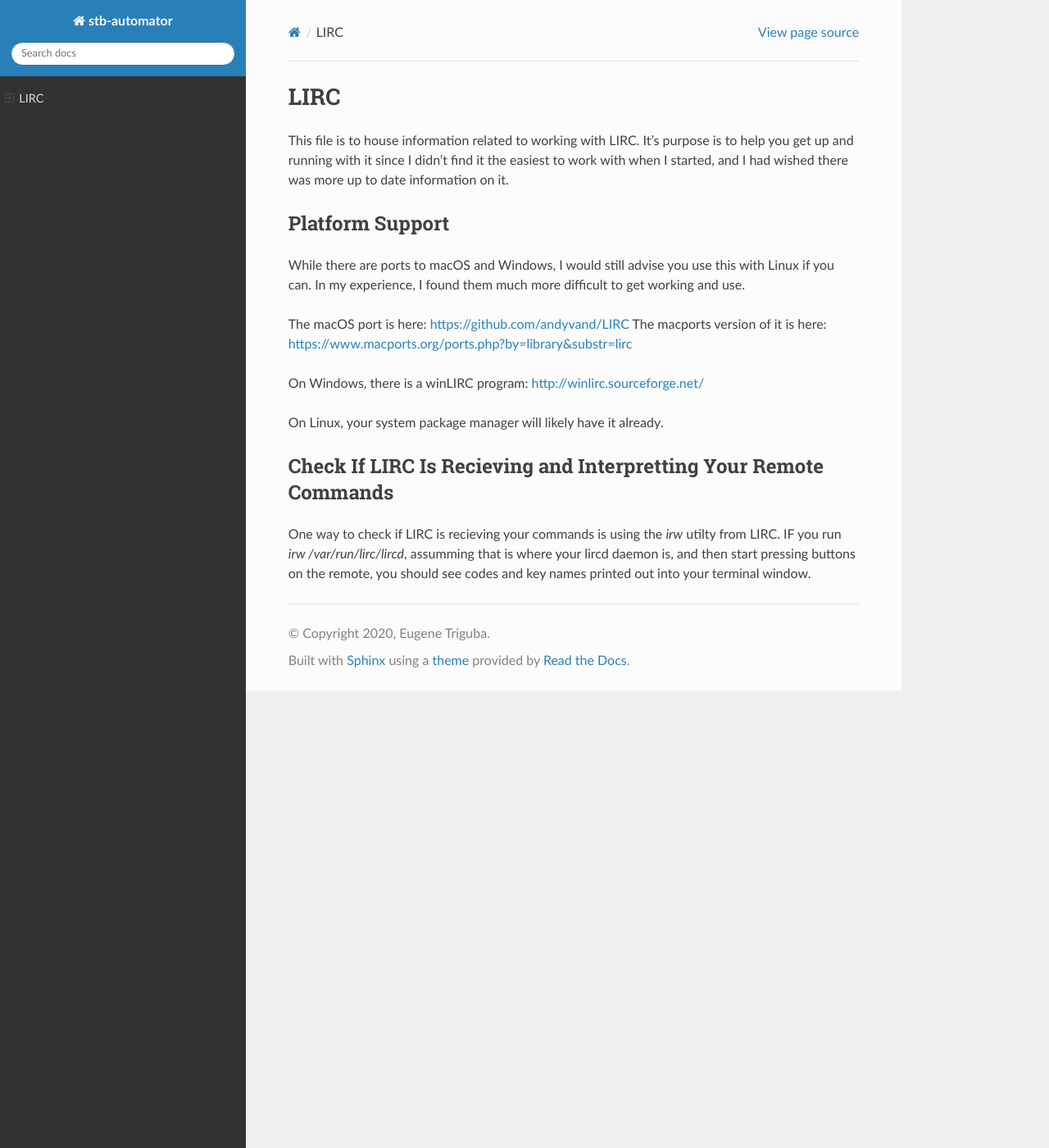
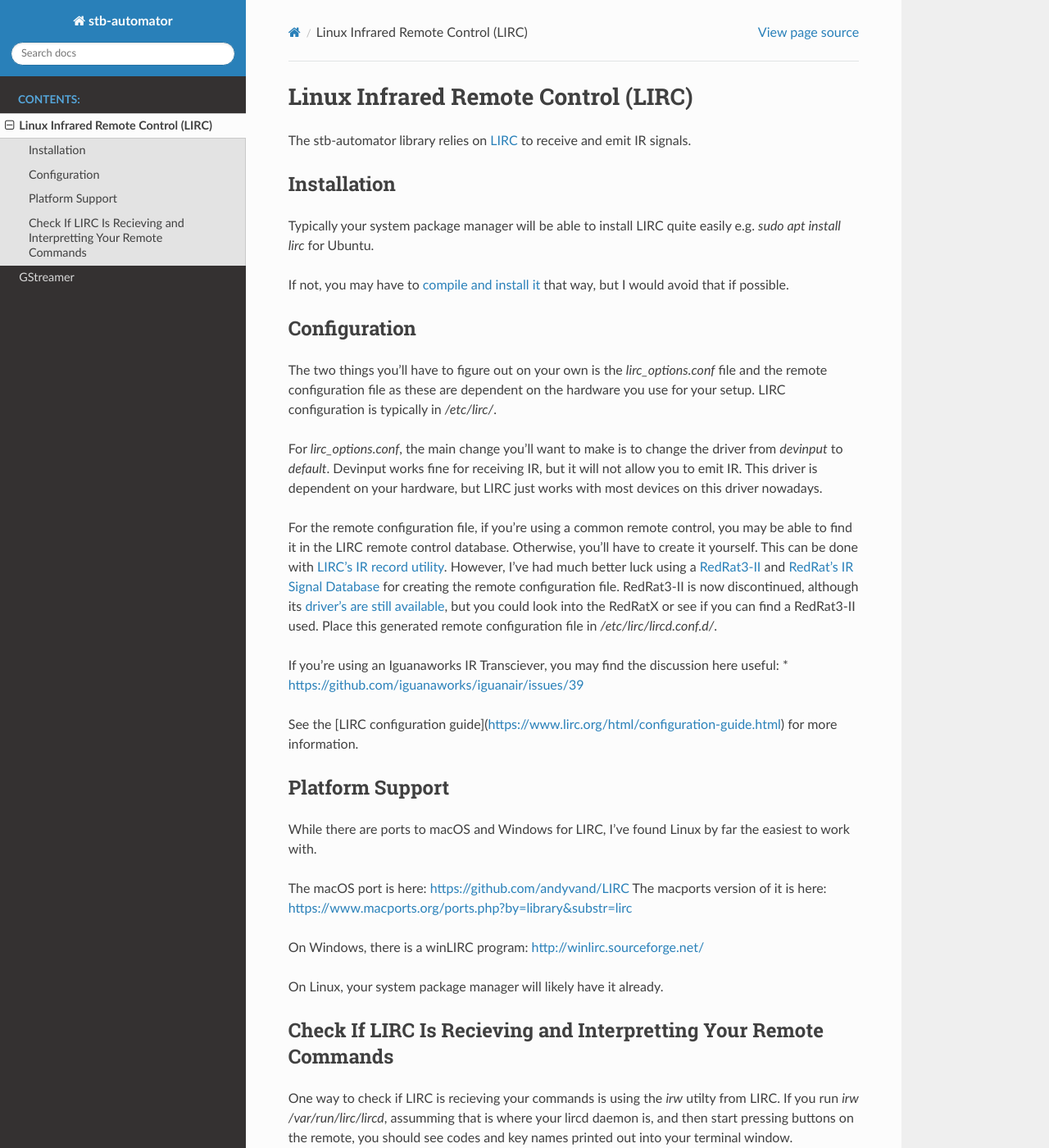
Before and after one commit to eugenetriguba/stb-automator, a Sphinx documentation site: the page built from docs/source/lirc.rst, in a window 1280 px wide and 1400 px high. Shown: the whole window at 82% size. Built offline with Sphinx 7.4.7 and the Read the Docs theme 2.0.0, drawn with Linux system fonts in a browser that asks for light colours.

Commit message:
docs: Move gstreamer & lirc information into rtd

```diff
--- a/docs/source/index.rst
+++ b/docs/source/index.rst
@@ -1,14 +1,17 @@
-.. stb documentation master file, created by
+.. stb-automator documentation master file, created by
    sphinx-quickstart on Mon May 25 16:25:10 2020.
    You can adapt this file completely to your liking, but it should at least
    contain the root `toctree` directive.
 
-Welcome to stb's documentation!
-===============================
+Welcome to stb-automator's documentation!
+=========================================
 
 .. toctree::
    :maxdepth: 2
    :caption: Contents:
+
+   lirc
+   gstreamer
 
 
 
--- a/docs/source/lirc.rst
+++ b/docs/source/lirc.rst
@@ -1,17 +1,52 @@
-LIRC
-====
+Linux Infrared Remote Control (LIRC)
+====================================
 
-This file is to house information related to working with LIRC.
-It's purpose is to help you get up and running with it since I didn't
-find it the easiest to work with when I started, and I had wished there
-was more up to date information on it.
+The stb-automator library relies on `LIRC <http://lirc.org>`_ to receive and
+emit IR signals.
+
+Installation
+------------
+Typically your system package manager will be able to
+install LIRC quite easily e.g. `sudo apt install lirc` for Ubuntu.
+
+If not, you may have to `compile and install it <https://www.lirc.org/html/install.html>`_
+that way, but I would avoid that if possible.
+
+Configuration
+-------------
+The two things you'll have to figure out on your own is the
+`lirc_options.conf` file and the remote configuration file as these are
+dependent on the hardware you use for your setup. LIRC configuration is
+typically in `/etc/lirc/`.
+
+For `lirc_options.conf`, the main change you'll want to make is to
+change the driver from `devinput` to `default`. Devinput works fine for
+receiving IR, but it will not allow you to emit IR. This driver is
+dependent on your hardware, but LIRC just works with most devices on
+this driver nowadays.
+
+For the remote configuration file, if you're using a common remote
+control, you may be able to find it in the LIRC remote control database.
+Otherwise, you'll have to create it yourself. This can be done with
+`LIRC's IR record utility <https://www.lirc.org/html/irrecord.html>`_.
+However, I've had much better luck using a `RedRat3-II <http://lircredrat3.sourceforge.net/>`_ and
+`RedRat's IR Signal Database <https://www.redrat.co.uk/software/ir-signal-database-utility/>`_
+for creating the remote configuration file. RedRat3-II is now discontinued,
+although its `driver's are still available <https://www.redrat.co.uk/support/firmware-drivers/#panel-58-2-0-0>`_,
+but you could look into the RedRatX or see if you can find a RedRat3-II used.
+Place this generated remote configuration file in `/etc/lirc/lircd.conf.d/`.
+
+If you're using an Iguanaworks IR Transciever, you may find the discussion
+here useful:
+* https://github.com/iguanaworks/iguanair/issues/39
+
+See the [LIRC configuration guide](https://www.lirc.org/html/configuration-guide.html) for more information.
 
 Platform Support
 ----------------
 
-While there are ports to macOS and Windows, I would still advise you use
-this with Linux if you can. In my experience, I found them much more difficult
-to get working and use.
+While there are ports to macOS and Windows for LIRC, I've found Linux by
+far the easiest to work with.
 
 The macOS port is here: https://github.com/andyvand/LIRC
 The macports version of it is here: https://www.macports.org/ports.php?by=library&substr=lirc
@@ -24,7 +59,7 @@
 -----------------------------------------------------------------
 
 One way to check if LIRC is recieving your commands is using the `irw`
-utilty from LIRC. IF you run `irw /var/run/lirc/lircd`, assumming that
+utilty from LIRC. If you run `irw /var/run/lirc/lircd`, assumming that
 is where your lircd daemon is, and then start pressing buttons on the
 remote, you should see codes and key names printed out into your
 terminal window.
```
Also changed, not shown: README.md (+22 -53 lines), docs/source/gstreamer.rst (added, +21 -0 lines).
